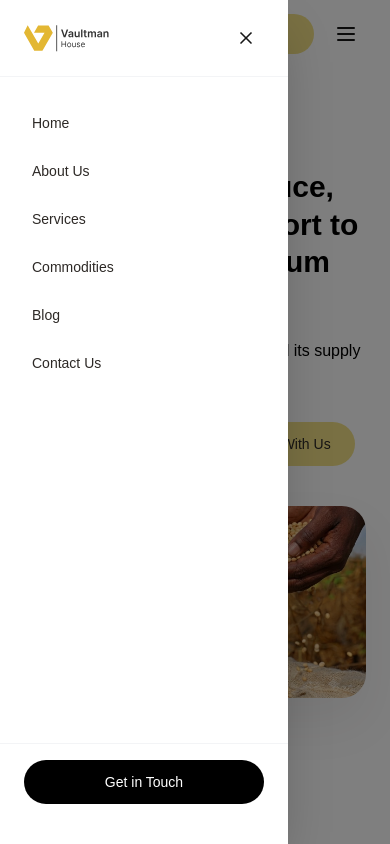
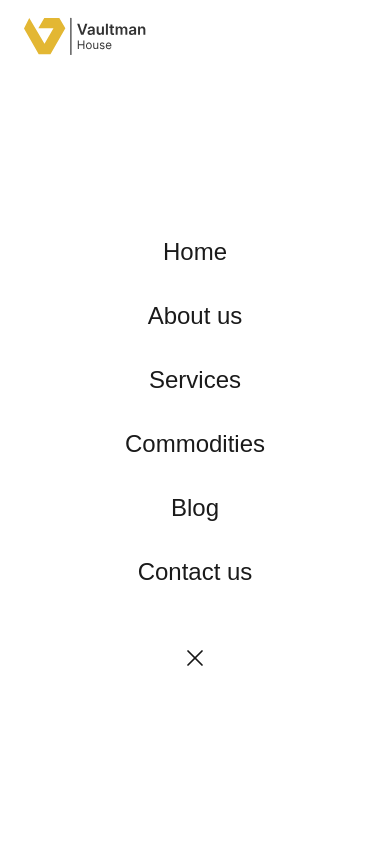
Before and after one commit to dominicnaatey/vaultmanhouse, a Next.js app: page / in a window 390 px wide. Both pictures are taken after a click on the button 346 px from the left and 34 px from the top of the page. Shown: the top 844 px of the page. Built offline with nearby package versions, Linux system fonts and the light colour scheme.

Commit message:
feat(Header): refactor mobile menu to full-screen overlay

```diff
--- a/components/Header.tsx
+++ b/components/Header.tsx
@@ -4,17 +4,28 @@ import * as React from 'react';
 import { motion, AnimatePresence } from 'framer-motion';
 import Image from 'next/image';
 import Link from 'next/link';
-import { Menu, X } from 'lucide-react';
+import { X } from 'lucide-react';
 import Button from './ui/Button';
 
 const NAV_ITEMS = [
   { label: 'Home', href: '/' },
-  { label: 'About Us', href: '/about' },
+  { label: 'About us', href: '/about' },
   { label: 'Services', href: '/services' },
   { label: 'Commodities', href: '/services/commodity-trading#commodities' },
   { label: 'Blog', href: '/blog' },
-  { label: 'Contact Us', href: '/contact' },
+  { label: 'Contact us', href: '/contact' },
 ];
+
+/* Hamburger icon — three lines */
+function HamburgerIcon() {
+  return (
+    <svg width="24" height="24" viewBox="0 0 24 24" fill="none" stroke="currentColor" strokeWidth="1.8">
+      <line x1="3" y1="7"  x2="21" y2="7" />
+      <line x1="3" y1="13" x2="21" y2="13" />
+      <line x1="3" y1="19" x2="21" y2="19" />
+    </svg>
+  );
+}
 
 export default function Header() {
   const [isAtTop, setIsAtTop] = React.useState(true);
@@ -23,16 +34,15 @@ export default function Header() {
 
   React.useEffect(() => {
     const handleScroll = () => {
-      const currentScrollY = window.scrollY;
-      setIsAtTop(currentScrollY <= 10);
-      setIsCompact(currentScrollY > 10);
+      setIsAtTop(window.scrollY <= 10);
+      setIsCompact(window.scrollY > 10);
     };
     window.addEventListener('scroll', handleScroll, { passive: true });
     handleScroll();
     return () => window.removeEventListener('scroll', handleScroll);
   }, []);
 
-  /* Lock body scroll while drawer is open */
+  /* Lock body scroll while menu is open */
   React.useEffect(() => {
     document.body.style.overflow = mobileOpen ? 'hidden' : '';
     return () => { document.body.style.overflow = ''; };
@@ -48,12 +58,12 @@ export default function Header() {
         className={`sticky top-0 z-40 flex items-center px-6 md:px-16 will-change-transform ${
           isAtTop
             ? 'bg-white'
-            : 'bg-white/75 backdrop-blur-md border-b border-[#2D2926]/10'
+            : 'bg-white/80 backdrop-blur-md border-b border-[#2D2926]/10'
         }`}
       >
         <div className="mx-auto flex w-full max-w-7xl items-center justify-between">
           {/* Logo */}
-          <Link href="/" className="relative h-8 w-30">
+          <Link href="/" className="relative h-10 w-32">
             <Image
               src="/vault-logo-yellow-3.svg"
               alt="Vaultman House logo"
@@ -64,12 +74,12 @@ export default function Header() {
           </Link>
 
           {/* Desktop nav */}
-          <nav className="font-ui hidden lg:flex items-center gap-8 text-xs">
+          <nav className="hidden lg:flex items-center gap-8 text-xs">
             {NAV_ITEMS.map((item) => (
               <a
                 key={item.href}
                 href={item.href}
-                className="hover:text-[#8F9A80] font-light transition-colors uppercase"
+                className="font-light uppercase tracking-wide hover:text-[#8F9A80] transition-colors"
               >
                 {item.label}
               </a>
@@ -80,53 +90,33 @@ export default function Header() {
           <div className="flex items-center gap-3">
             <Button className="hidden text-xs lg:inline-flex">Get in Touch</Button>
 
-            {/* Hamburger */}
+            {/* Hamburger — mobile & tablet only */}
             <button
               type="button"
               onClick={() => setMobileOpen(true)}
               aria-label="Open menu"
-              className="lg:hidden p-2 rounded-full hover:bg-[#Eae7de] transition-colors"
+              className="lg:hidden p-1"
             >
-              <Menu className="w-6 h-6" />
+              <HamburgerIcon />
             </button>
           </div>
         </div>
       </motion.header>
 
-      {/* ── Mobile drawer overlay ──────────────────────────────────────── */}
-      {/* Rendered as a sibling to the header, outside its stacking context */}
+      {/* ── Full-screen mobile menu overlay ────────────────────────────── */}
       <AnimatePresence>
         {mobileOpen && (
-          <>
-            {/* Dark backdrop */}
           <motion.div
-              key="mobile-backdrop"
+            key="mobile-menu"
             initial={{ opacity: 0 }}
             animate={{ opacity: 1 }}
             exit={{ opacity: 0 }}
             transition={{ duration: 0.2 }}
-              onClick={() => setMobileOpen(false)}
-              style={{ position: 'fixed', inset: 0, zIndex: 9998 }}
-              className="bg-black/50"
-            />
-
-            {/* Drawer */}
-            <motion.div
-              key="mobile-drawer"
-              initial={{ x: '-100%' }}
-              animate={{ x: 0 }}
-              exit={{ x: '-100%' }}
-              transition={{ duration: 0.35, ease: [0.22, 1, 0.36, 1] }}
-              style={{ position: 'fixed', top: 0, left: 0, bottom: 0, width: 288, zIndex: 9999 }}
-              className="flex flex-col bg-white shadow-2xl"
+            className="fixed inset-0 z-50 bg-white flex flex-col lg:hidden"
           >
-              {/* Drawer header */}
-              <div className="flex items-center justify-between px-6 py-5 border-b border-gray-100">
-                <Link
-                  href="/"
-                  onClick={() => setMobileOpen(false)}
-                  className="relative h-7 w-28"
-                >
+            {/* Top bar — mirrors the header */}
+            <div className="flex items-center justify-between px-6 py-4">
+              <Link href="/" onClick={() => setMobileOpen(false)} className="relative h-10 w-32">
                 <Image
                   src="/vault-logo-yellow-3.svg"
                   alt="Vaultman House logo"
@@ -134,46 +124,38 @@ export default function Header() {
                   className="object-contain object-left"
                 />
               </Link>
-
-                <button
-                  type="button"
-                  onClick={() => setMobileOpen(false)}
-                  aria-label="Close menu"
-                  className="p-2 rounded-full hover:bg-[#Eae7de] transition-colors"
-                >
-                  <X className="w-5 h-5" />
-                </button>
             </div>
 
-              {/* Nav links */}
-              <nav className="flex flex-col gap-1 px-4 py-6 flex-1 overflow-y-auto">
+            {/* Centred nav links */}
+            <nav className="flex flex-1 flex-col items-center justify-center gap-8">
               {NAV_ITEMS.map((item, i) => (
                 <motion.a
                   key={item.href}
                   href={item.href}
                   onClick={() => setMobileOpen(false)}
-                    initial={{ opacity: 0, x: -12 }}
-                    animate={{ opacity: 1, x: 0 }}
-                    transition={{ delay: 0.07 + i * 0.05, duration: 0.2 }}
-                    className="rounded-xl px-4 py-3 text-sm font-medium text-[#2D2926] hover:bg-[#F5F2EB] transition-colors"
+                  initial={{ opacity: 0, y: 10 }}
+                  animate={{ opacity: 1, y: 0 }}
+                  transition={{ delay: 0.05 + i * 0.06, duration: 0.2 }}
+                  className="text-2xl font-normal text-[#1a1a1a] hover:text-[#8F9A80] transition-colors"
                 >
                   {item.label}
                 </motion.a>
               ))}
+
+              {/* X close button below links */}
+              <motion.button
+                type="button"
+                onClick={() => setMobileOpen(false)}
+                aria-label="Close menu"
+                initial={{ opacity: 0 }}
+                animate={{ opacity: 1 }}
+                transition={{ delay: 0.4, duration: 0.2 }}
+                className="mt-4 p-2"
+              >
+                <X className="w-7 h-7 stroke-[1.5]" />
+              </motion.button>
             </nav>
-
-              {/* CTA at bottom */}
-              <div className="px-6 pb-10 pt-4 border-t border-gray-100">
-                <Link
-                  href="/contact"
-                  onClick={() => setMobileOpen(false)}
-                  className="flex w-full items-center justify-center rounded-full bg-black py-3 text-sm font-medium text-white hover:bg-[#1d1d1d] transition-colors"
-                >
-                  Get in Touch
-                </Link>
-              </div>
           </motion.div>
-          </>
         )}
       </AnimatePresence>
     </>
```
Lines whose indentation alone changed are shown as unchanged.
